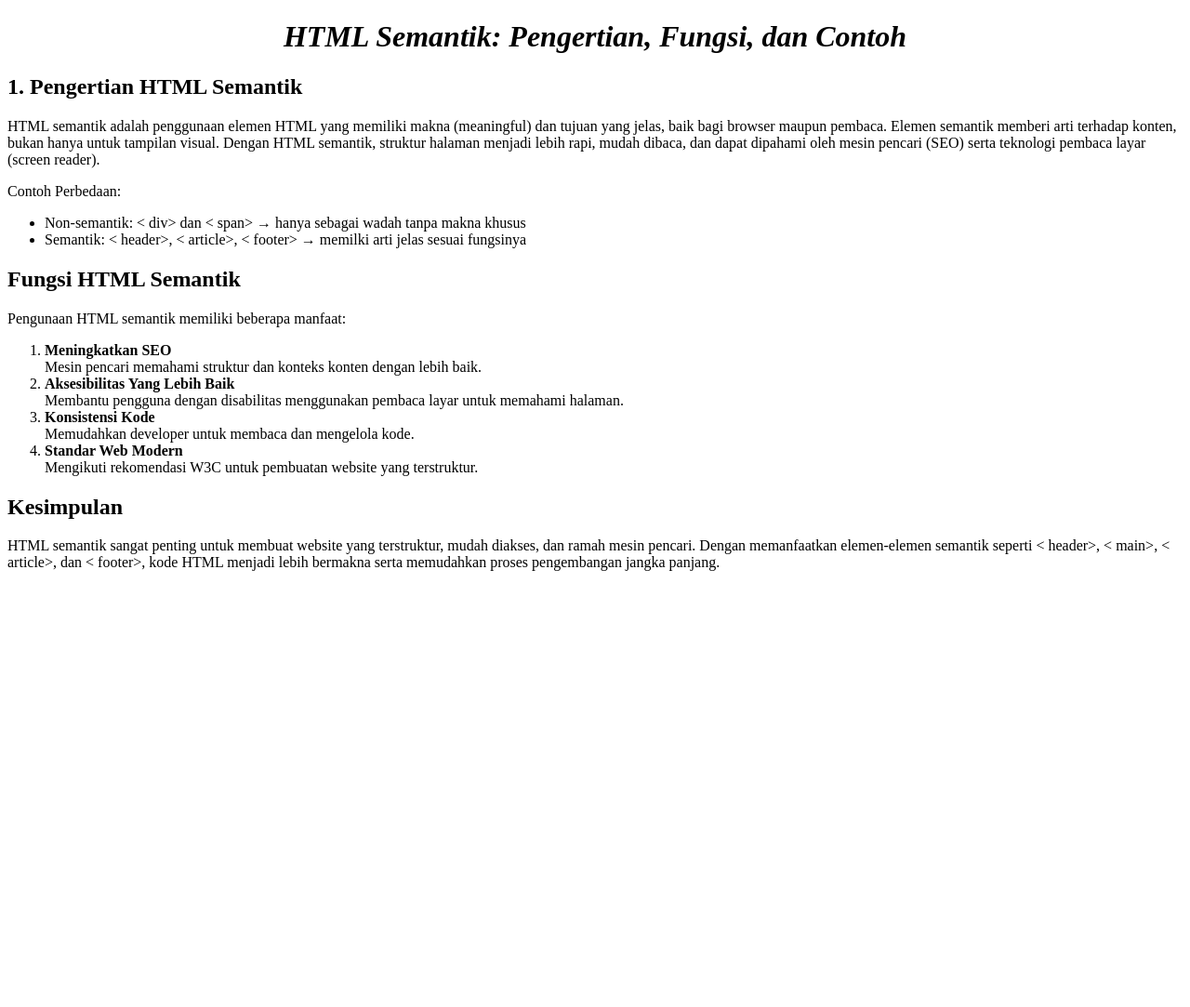
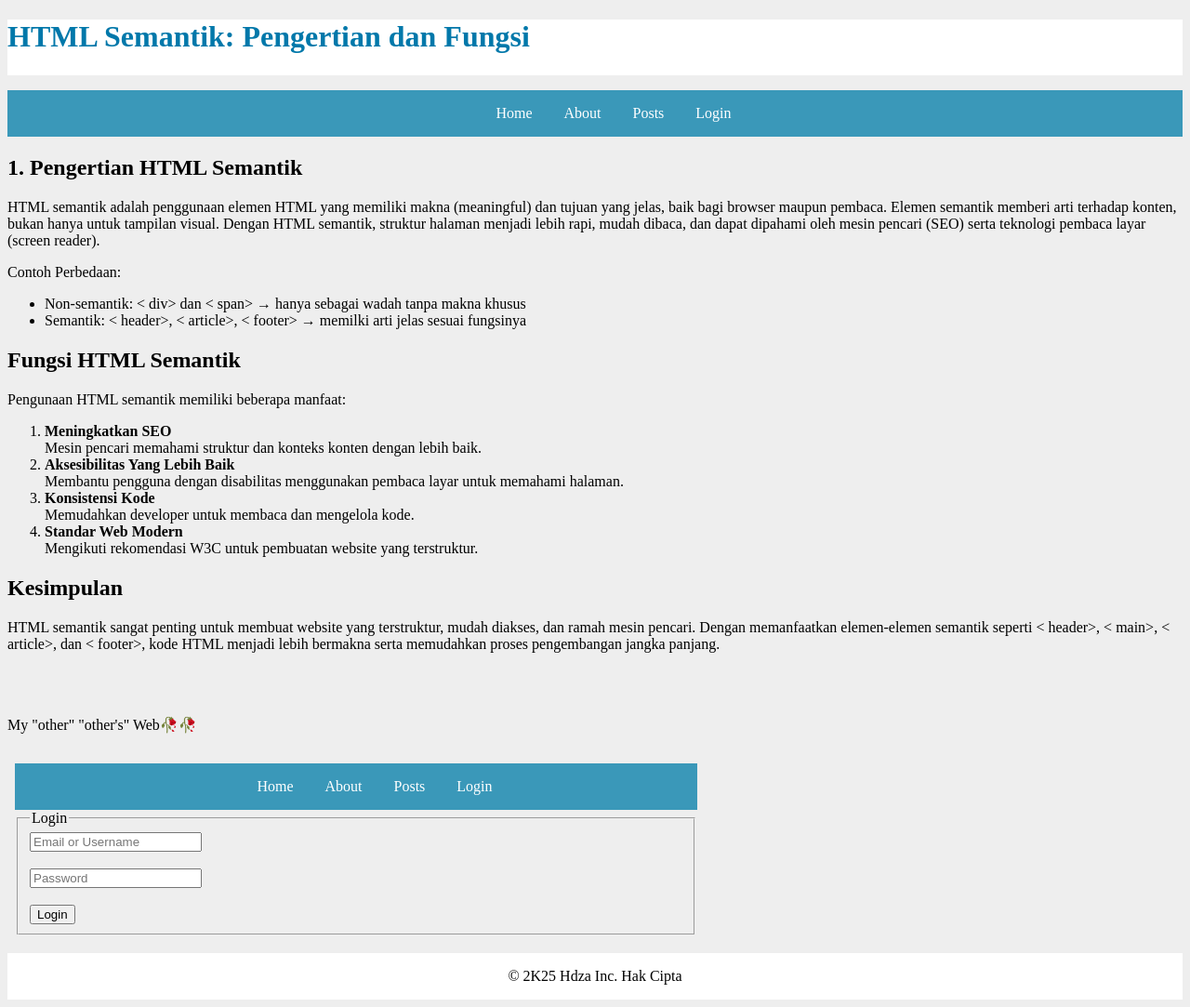
Before and after one commit to hddzaa/tugas_1, a plain HTML site: page posts.html in a window 1280 px wide. Shown: the whole page at 93% size. Before the commit the page ends 800 px from the top, so only its background shows below. Drawn offline with Linux system fonts and the light colour scheme.

Commit message:
tugas_navbar

```diff
--- a/login.html
+++ b/login.html
@@ -1,12 +1,58 @@
 <!DOCTYPE html>
 <html lang="en">
+
 <head>
     <meta charset="UTF-8">
     <meta name="viewport" content="width=device-width, initial-scale=1.0">
     <title>Login Page</title>
+    <style>
+        nav {
+            background-color: #3a98b9;
+            text-align: center;
+            height: 50px;
+        }
+
+        nav ul {
+            vertical-align: middle;
+        }
+
+        nav li {
+            display: inline-block;
+            vertical-align: middle;
+            margin: 0 5px;
+        }
+
+        nav ul li:hover {
+            background-color: #0078aa;
+        }
+
+        nav ul li a {
+            color: white;
+            text-decoration: none;
+            display: inline-block;
+            height: 50px;
+            line-height: 50px;
+            padding: 0 10px;
+        }
+
+        footer {
+            background-color: #ffffff;
+            height: 50px;
+            line-height: 50px;
+            text-align: center;
+        }
+    </style>
 </head>
-<body>
 
+<body bgcolor="#EEEEEE">
+    <nav>
+        <ul>
+            <li><a href="index.html">Home</a></li>
+            <li><a href="about.html">About</a></li>
+            <li><a href="posts.html">Posts</a></li>
+            <li><a href="login.html">Login</a></li>
+        </ul>
+    </nav>
     <form action="">
         <fieldset>
             <legend>Login</legend>
@@ -21,5 +67,9 @@
             <button>Login</button>
         </fieldset>
     </form>
+    <footer>
+        <p>&copy; 2K25 Hdza Inc. Hak Cipta</p>
+    </footer>
 </body>
+
 </html>
--- a/posts.html
+++ b/posts.html
@@ -5,12 +5,69 @@
     <meta charset="UTF-8">
     <meta name="viewport" content="width=device-width, initial-scale=1.0">
     <title>Semantik</title>
+    <style>
+        header {
+            background-color: #ffffff;
+            height: 60px;
+        }
+
+        header .left .logo {
+            color: #0078aa;
+        }
+
+        nav {
+            background-color: #3a98b9;
+            text-align: center;
+            height: 50px;
+        }
+
+        nav ul {
+            vertical-align: middle;
+        }
+
+        nav li {
+            display: inline-block;
+            vertical-align: middle;
+            margin: 0 5px;
+        }
+
+        nav ul li:hover {
+            background-color: #0078aa;
+        }
+
+        nav ul li a {
+            color: white;
+            text-decoration: none;
+            display: inline-block;
+            height: 50px;
+            line-height: 50px;
+            padding: 0 10px;
+        }
+
+        footer {
+            background-color: #ffffff;
+            height: 50px;
+            line-height: 50px;
+            text-align: center;
+        }
+    </style>
 </head>
 
-<body>
-    <h1 align="center">
-        <i>HTML Semantik: Pengertian, Fungsi, dan Contoh</i>
-    </h1>
+<body bgcolor="#EEEEEE">
+    <header>
+        <div class="left">
+            <h1 class="logo">HTML Semantik: Pengertian dan Fungsi</h1>
+        </div>
+    </header>
+
+    <nav>
+        <ul>
+            <li><a href="index.html">Home</a></li>
+            <li><a href="about.html">About</a></li>
+            <li><a href="posts.html">Posts</a></li>
+            <li><a href="login.html">Login</a></li>
+        </ul>
+    </nav>
 
     <h2>
         1. Pengertian HTML Semantik
@@ -55,9 +112,20 @@
     <p>
         HTML semantik sangat penting untuk membuat website yang terstruktur, mudah diakses, dan ramah mesin pencari.
         Dengan memanfaatkan elemen-elemen semantik seperti
-    < header>, < main>, < article>, dan < footer>, kode HTML menjadi lebih bermakna serta memudahkan proses pengembangan
-                    jangka panjang.
-                    </p>
+        < header>, < main>, < article>, dan < footer>, kode HTML menjadi lebih bermakna serta memudahkan proses
+                        pengembangan
+                        jangka panjang.
+    </p>
+
+    <br>
+    <br>
+
+    <p>My "other" "other's" Web🥀🥀</p>
+    <iframe src="./login.html" frameborder="0" height="200" width="750" title="My Web"></iframe>
+
+    <footer>
+        <p>&copy; 2K25 Hdza Inc. Hak Cipta</p>
+    </footer>
 </body>
 
 </html>
```
Also changed, not shown: about.html (+71 -2 lines), index.html (+2 -2 lines).
